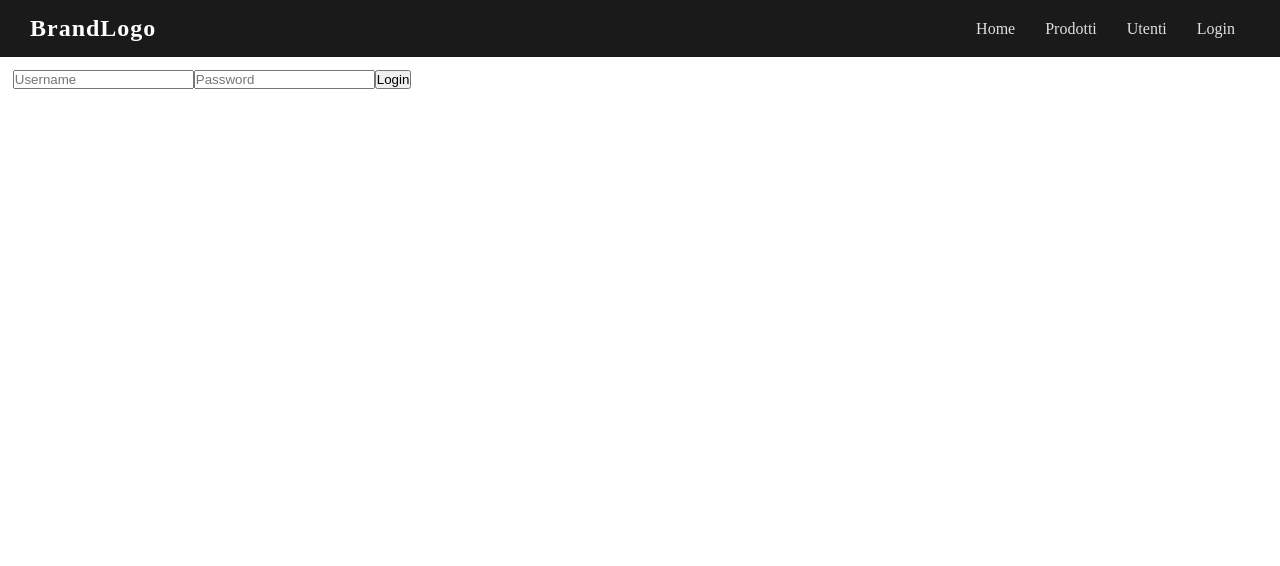
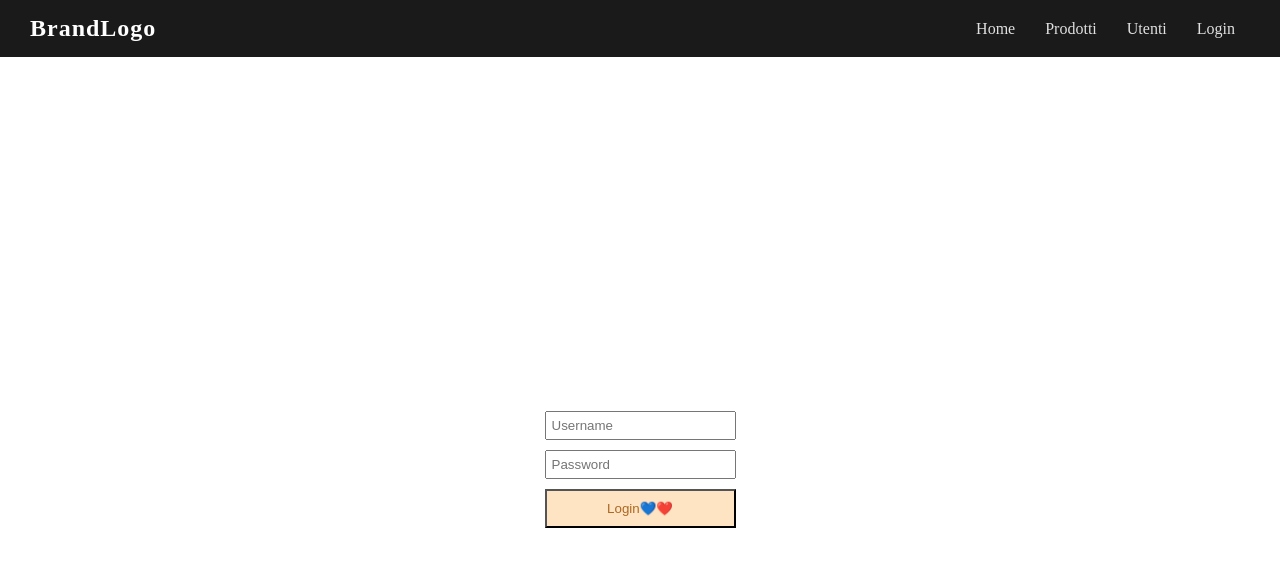
Before and after one commit to GiancarloRamondino/Vue-lezione-sammarco, a Vue app: page /login in a window 1280 px wide. Shown: the top 566 px of the page. Built offline with nearby package versions, Linux system fonts and the light colour scheme.

Commit message:
Slot, button

```diff
--- a/src/components/Login.vue
+++ b/src/components/Login.vue
@@ -1,6 +1,8 @@
 <script setup>
 import { ref } from 'vue';
 import { useAuthStore } from '@/stores/authStore';
+import Button from './ui/Button.vue';
+import HeartIcon from './ui/HeartIcon.vue';
 
 let username = ref("");
 let password = ref("");
@@ -47,6 +49,14 @@ async function login(){
     <form>
         <input type="text" placeholder="Username" v-model="username">
         <input type="password" placeholder="Password" v-model="password">
-        <button @click.prevent="login">Login</button>
+        <Button @click.prevent="login">
+            <span>Login</span><HeartIcon/>
+        </Button>
     </form>
 </template>
+
+<style scoped>
+    input{
+        padding: 5px;
+    }
+</style>
--- /dev/null
+++ b/src/components/ui/Button.vue
@@ -0,0 +1,14 @@
+<template>
+    <button class="fancy">
+        <slot></slot>
+    </button>
+</template>
+
+<style>
+    .fancy{
+        padding: 10px;
+        background-color: bisque;
+        color: rgb(172, 103, 34);
+        cursor: pointer;
+    }
+</style>
--- /dev/null
+++ b/src/components/ui/HeartIcon.vue
@@ -0,0 +1 @@
+<template>💙❤️</template>
--- a/src/views/LoginView.vue
+++ b/src/views/LoginView.vue
@@ -4,10 +4,22 @@ import Login from '@/components/Login.vue';
 </script>
 
 <template>
-    <Login></Login>
+    <div class="container">
+        <Login class="login"></Login>
+    </div>
 </template>
 
 <style scoped>
+    .container{
+        display: flex;
+        height: 100vh;
+        justify-content: center;
+        align-items: center;
+    }
 
-
+    .login{
+        display: flex;
+        flex-direction: column;
+        gap:10px;
+    }
 </style>
```
